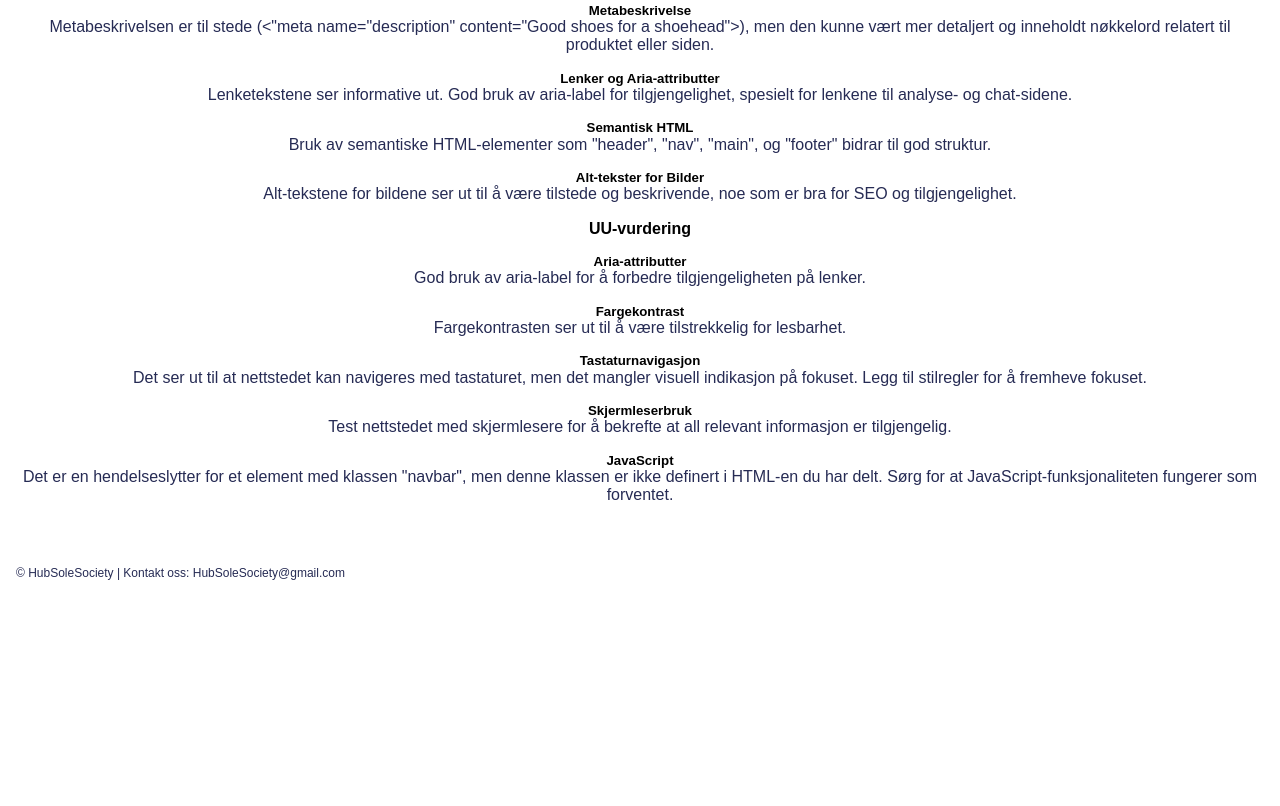
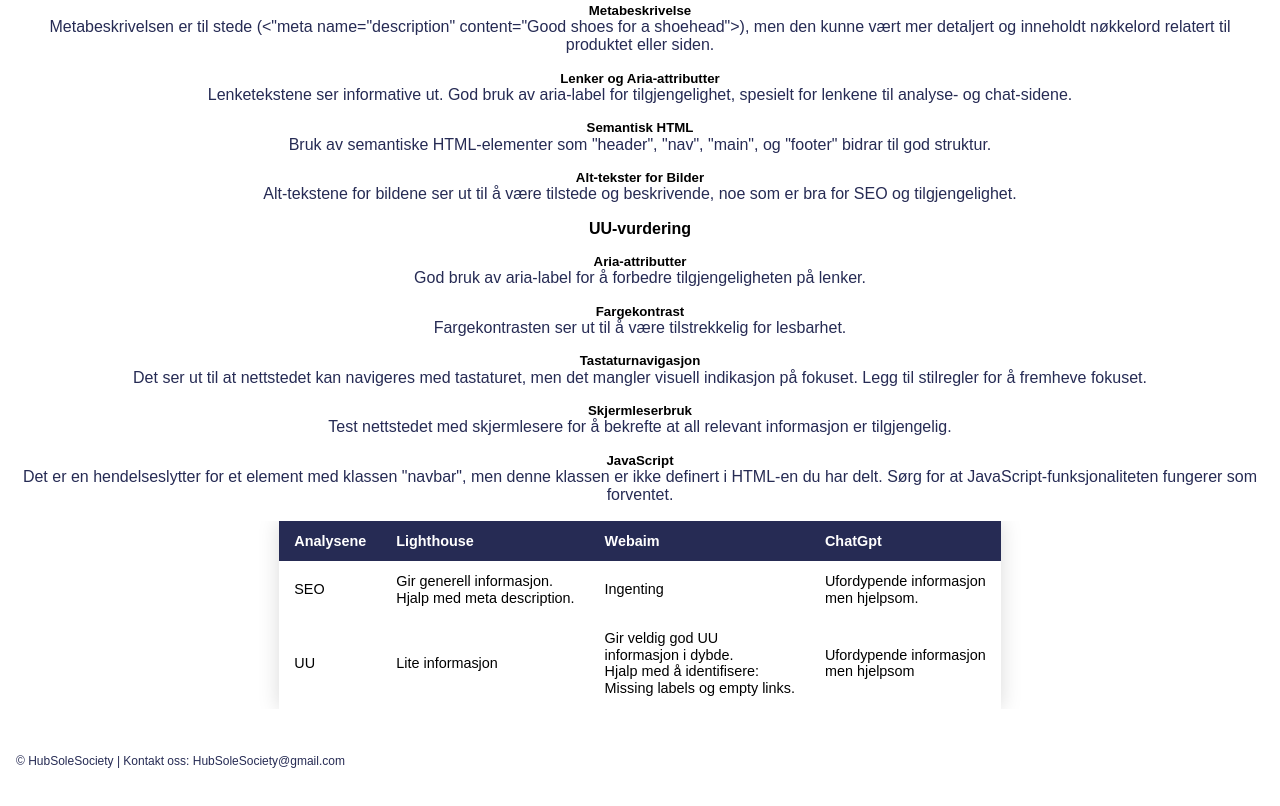
Before and after one commit to BenjaminElix/Oblig4v2, a plain HTML site: page analyse.html in a window 1280 px wide. Shown: the part 9760-10566 px from the top of the page. Before the commit the page ends 10386 px from the top, so only its background shows below. Drawn offline with nearby package versions, Linux system fonts and the light colour scheme; files whose address does not match are found by name.

Commit message:
tabellferdig

```diff
--- a/analyse.html
+++ b/analyse.html
@@ -159,7 +159,9 @@
                     <h5>Alt-tekster for Bilder</h5>
                     <p>Alt-tekstene for bildene ser ut til å være tilstede og beskrivende, noe som er bra for SEO og tilgjengelighet.</p>
 
+
                     <h4>UU-vurdering</h4>
+
 
                     <h5>Aria-attributter</h5>
                     <p>God bruk av aria-label for å forbedre tilgjengeligheten på lenker.</p>
@@ -196,7 +198,9 @@
                     <h5>Alt-tekster for bilder</h5>
                     <p>Alt-tekstene for bildene er ikke tilstede. Legg til beskrivende alt-tekster for bedre forståelse for søkemotorer og tilgjengelighet.</p>
 
+
                     <h4>UU-vurdering</h4>
+
 
                     <h5>Aria-attributten</h5>
                     <p>God bruk av aria-label for å forbedre tilgjengeligheten på lenker. Fortsett å implementere dette der det er nødvendig.</p>
@@ -233,7 +237,9 @@
                     <h5>Alt-tekster for Bilder</h5>
                     <p>Alt-tekstene for bildene ser ut til å være tilstede og beskrivende, noe som er bra for SEO og tilgjengelighet.</p>
 
+
                     <h4>UU-vurdering</h4>
+
 
                     <h5>Aria-attributter</h5>
                     <p>God bruk av aria-label for å forbedre tilgjengeligheten på lenker.</p>
@@ -249,10 +255,37 @@
 
                     <h5>JavaScript</h5>
                     <p>Det er en hendelseslytter for et element med klassen "navbar", men denne klassen er ikke definert i HTML-en du har delt. Sørg for at JavaScript-funksjonaliteten fungerer som forventet.</p>
+                </li>
+            </ul>
+        </section>
+        <section class="Tabell-Analyse">
+            <table class="styled-table">
+                <thead>
+                    <tr>
+                        <th>Analysene</th>
+                        <th>Lighthouse</th>
+                        <th>Webaim</th>
+                        <th>ChatGpt</th>
+                    </tr>
+                </thead>
+                <tbody>
+                    <tr>
+                        <td>SEO</td>
+                        <td>Gir generell informasjon. <br> Hjalp med meta description.</td>
+                        <td>Ingenting</td>
+                        <td>Ufordypende informasjon <br> men hjelpsom. <br> </td>
+                    </tr>
+                    <tr class="active-row">
+                        <td>UU</td>
+                        <td>Lite informasjon</td>
+                        <td>Gir veldig god UU <br> informasjon i dybde. <br>Hjalp med å identifisere: <br>Missing labels og empty links. </td>
+                        <td>Ufordypende informasjon <br> men hjelpsom</td>
+                    </tr>
+                    <!-- https://dev.to/dcodeyt/creating-beautiful-html-tables-with-css-428l Jeg fikk tabell malen herfra, men har endret på den og gjort den til min-->
+                </tbody>
+            </table>
 
 
-                </li>
-            </ul>
         </section>
 
     </main>
--- a/css/style.css
+++ b/css/style.css
@@ -696,6 +696,32 @@ footer p {
     margin-top: 1rem;
 }
 
+.Tabell-Analyse {
+    display: flex;
+}
+
+
+.styled-table {
+    border-collapse: collapse;
+    margin: auto;
+    font-size: 0.9em;
+    font-family: sans-serif;
+    min-width: 400px;
+    box-shadow: 0 0 20px rgba(0, 0, 0, 0.15);
+}
+.styled-table thead tr {
+    background-color: #262b54;
+    color: #ffffff;
+    text-align: left;
+}
+
+.styled-table th,
+.styled-table td {
+    padding: 12px 15px;
+}
+
+
+
 
 
 
```
